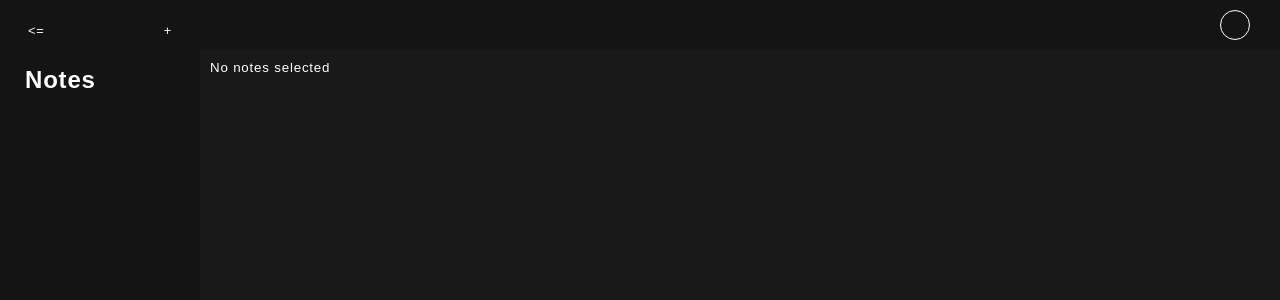
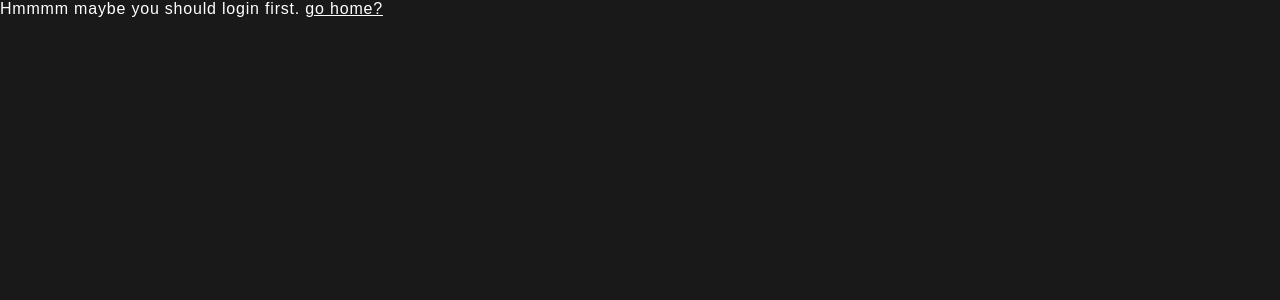
Before and after one commit to raidenfernando1/notey, a React (Vite) app in the folder client/: page /notey in a window 1280 px wide. Shown: the top 300 px of the page. Built offline with nearby package versions, Linux system fonts and the light colour scheme.

Commit message:
encapsulated and added auth context

```diff
--- /dev/null
+++ b/client/src/context/authentication/authContext.tsx
@@ -0,0 +1,16 @@
+import React, { createContext, useContext } from 'react';
+
+type authType = {
+  isAuth: boolean;
+  setAuth: React.Dispatch<React.SetStateAction<boolean>>;
+};
+
+export const Context = createContext<authType | null>(null);
+
+export const useAuthContext = () => {
+  const context = useContext<authType | null>(Context);
+  if (!context) {
+    throw new Error('Auth Unknown error');
+  }
+  return context;
+};
--- /dev/null
+++ b/client/src/context/authentication/authProvider.tsx
@@ -0,0 +1,14 @@
+import { ReactNode, useState, FC } from 'react';
+import { Context } from './authContext';
+
+export const AuthProvider: FC<{ children: ReactNode }> = ({ children }) => {
+  const [isAuth, setIsAuth] = useState<boolean>(false);
+
+  const setAuth = () => {
+    setIsAuth(true);
+  };
+
+  return (
+    <Context.Provider value={{ isAuth, setAuth }}>{children}</Context.Provider>
+  );
+};
--- a/client/src/context/dataProvider.tsx
+++ b/client/src/context/dataProvider.tsx
@@ -8,7 +8,6 @@ export const DataProvider: FC<{ children: ReactNode }> = ({ children }) => {
     undefined
   );
   const [isToggle, setIsToggle] = useState<boolean>(false);
-  const [isAuthenticated, SetIsAuthenticaed] = useState<boolean>(true);
 
   const togglePopup = (
     setter: React.Dispatch<React.SetStateAction<boolean>>
--- a/client/src/layouts/app.tsx
+++ b/client/src/layouts/app.tsx
@@ -1,19 +1,32 @@
+import { BrowserRouter as Router, Route, Routes } from 'react-router-dom';
 import './app.css';
+import { Link } from 'react-router-dom';
 import Notey from './notey';
 import HomePage from './home-page';
 import AboutPage from './about-page';
-import { BrowserRouter as Router, Route, Routes } from 'react-router-dom';
 import ErrorPage from './error-page';
+import { useAuthContext } from '../context/authentication/authContext';
 
 function App() {
+  const { isAuth } = useAuthContext();
+  const UnAuth = () => {
+    return (
+      <>
+        <p>
+          Hmmmm maybe you should login first. <Link to="/">go home?</Link>
+        </p>
+      </>
+    );
+  };
+
   return (
     <main className="app">
       <Router>
         <Routes>
-          <Route path="/" element={<HomePage />}></Route>
-          <Route path="/about" element={<AboutPage />}></Route>
-          <Route path="/notey" element={<Notey />}></Route>
-          <Route path="*" element={<ErrorPage />}></Route>
+          <Route path="/" element={<HomePage />} />
+          <Route path="/about" element={<AboutPage />} />
+          <Route path="/notey" element={isAuth ? <Notey /> : <UnAuth />} />{' '}
+          <Route path="*" element={<ErrorPage />} />
         </Routes>
       </Router>
     </main>
--- a/client/src/main.tsx
+++ b/client/src/main.tsx
@@ -1,10 +1,13 @@
-import { StrictMode } from "react";
-import { createRoot } from "react-dom/client";
-import App from "./layouts/app.tsx";
-import "./index.css";
+import { StrictMode } from 'react';
+import { createRoot } from 'react-dom/client';
+import App from './layouts/app.tsx';
+import './index.css';
+import { AuthProvider } from './context/authentication/authProvider.tsx';
 
-createRoot(document.getElementById("root")!).render(
+createRoot(document.getElementById('root')!).render(
   <StrictMode>
-    <App />
+    <AuthProvider>
+      <App />
+    </AuthProvider>
   </StrictMode>
 );
```
